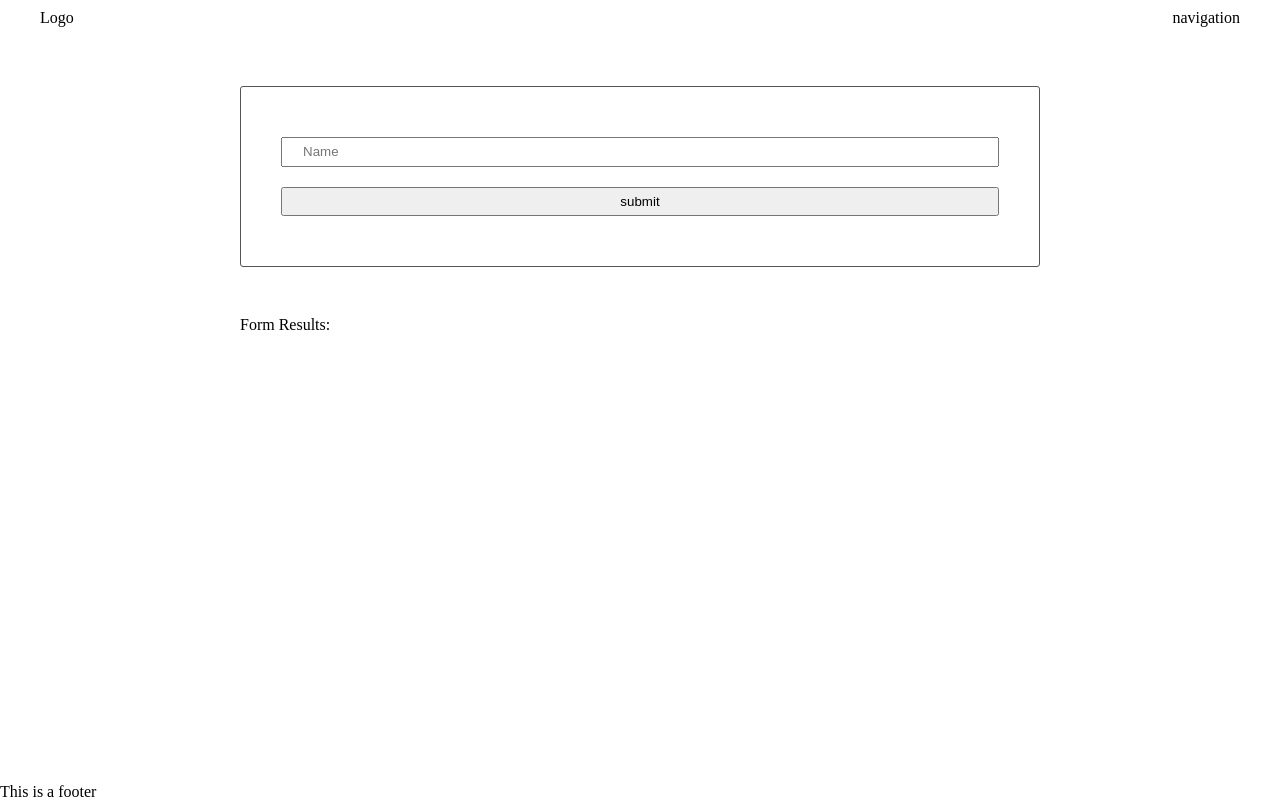
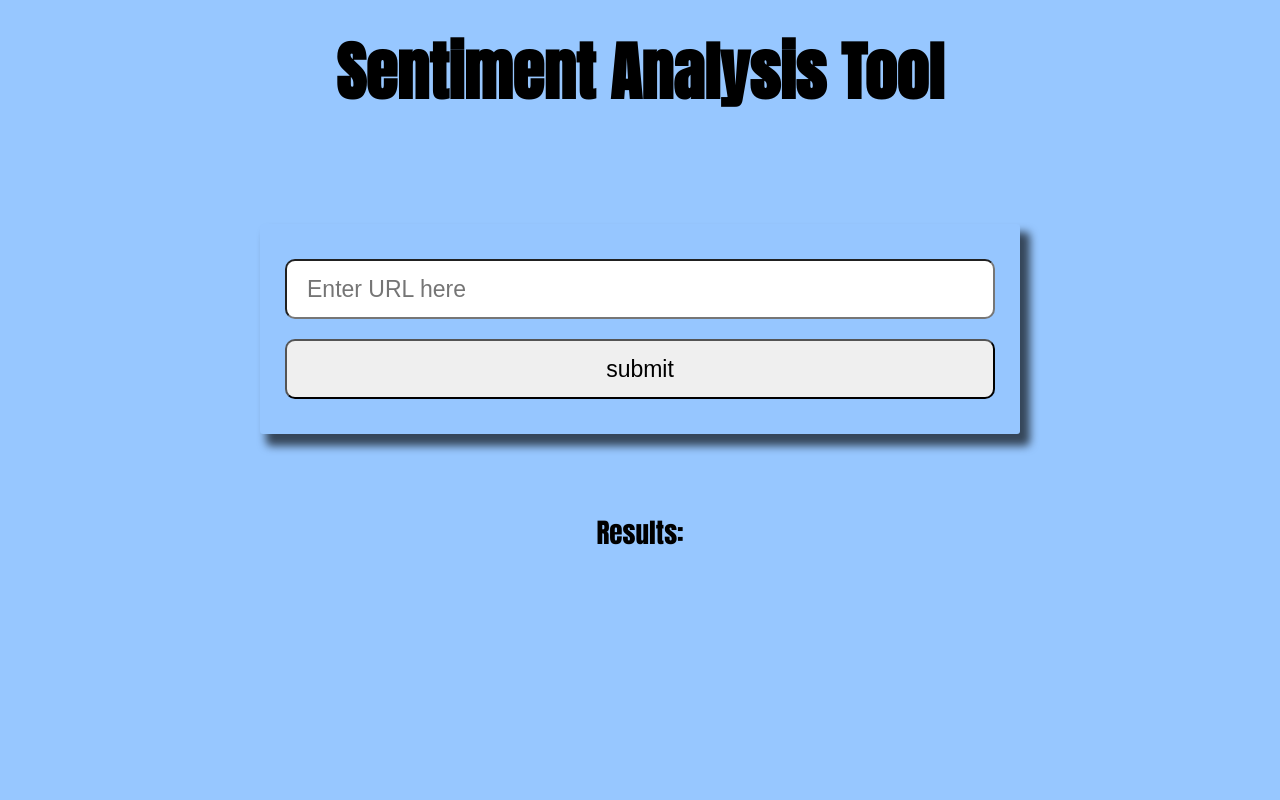
Before and after one commit to LIQBit/Frontend-Nanodegree-NLP-Project, a website built with webpack: page src/client/views/index.html in a window 1280 px wide. Built offline with nearby package versions, Linux system fonts and the light colour scheme.

Commit message:
styling, minor changes to index and formHandler

```diff
--- a/package.json
+++ b/package.json
@@ -19,6 +19,7 @@
     "dotenv": "^8.2.0",
     "express": "^4.17.1",
     "node-fetch": "^2.6.1",
+    "node-netstat": "^1.8.0",
     "webpack": "^4.35.3",
     "webpack-cli": "^3.3.5"
   },
--- a/src/client/js/formHandler.js
+++ b/src/client/js/formHandler.js
@@ -32,8 +32,8 @@ export const postText = (data = {}) => {
 function updateUI(data) {
     console.log(data)
     document.getElementById('confidence').innerHTML = `Confidence: ${data.confidence}`;
-    document.getElementById('subjectivity').innerHTML = `Subjectivity ${data.subjectivity}`;
-    document.getElementById('irony').innerHTML = `Irony ${data.irony}`;
+    document.getElementById('subjectivity').innerHTML = `Subjectivity: ${data.subjectivity}`;
+    document.getElementById('irony').innerHTML = `Irony: ${data.irony}`;
     document.getElementById('score').innerHTML = `Score Tag: ${data.score_tag}`;
 }
 
--- a/src/client/styles/base.scss
+++ b/src/client/styles/base.scss
@@ -2,6 +2,8 @@ body {
     display: flex;
     flex-direction: column;
     min-height: 100vh;
+    background-color: rgba(111, 178, 255, 0.719);
+    font-family: 'Anton', sans-serif;
 }
 
 main {
@@ -10,5 +12,28 @@ main {
 
 section {
     max-width: 800px;
-    margin: 50px auto;
+    margin: 20px auto;
+    padding: 5px;
+
+    h1 {
+        font-size: 1.7em;
+        text-align: center;
+    }
+    #results {
+        font-size: 22px;
+        padding-top: 10px;
+        text-align: center;
+        .res {
+            padding: 10px;
+        }
+    }
+
 }
+
+// media query for style over 900px
+@media(min-width:900px) {
+    section {
+        margin: 60px auto;
+    }
+
+}
--- a/src/client/styles/form.scss
+++ b/src/client/styles/form.scss
@@ -1,12 +1,32 @@
 form {
-    border: 1px solid #545454;
+    margin: 15px;
     border-radius: 3px;
-    padding: 40px;
+    background-color: rgba(64, 153, 255, 0.014);
+    box-shadow: 8px 10px 9px 2px rgba(0,0,0,0.65);
+    padding: 25px;
+    input {
+        padding: 5px 20px;
+        border-radius: 10px;
+        width: 100%;
+        height: 60px;
+        line-height: 16px;
+        margin: 10px 0;
+        font-size: 23px;
+    }
+
 }
 
-input {
-    padding: 5px 20px;
-    width: 100%;
-    line-height: 16px;
-    margin: 10px 0;
+// media query for style over 900px
+@media(min-width:900px) {
+
+    input {
+        padding: 5px 20px;
+        border-radius: 10px;
+        width: 100%;
+        height: 60px;
+        line-height: 16px;
+        margin: 10px 0;
+        font-size: 23px;
+    }
+
 }
--- a/src/client/styles/header.scss
+++ b/src/client/styles/header.scss
@@ -1,5 +1,29 @@
 header {
     display: flex;
     justify-content: space-between;
-    padding: 10px 40px;
+    padding: 40px 40px;
+    margin-left: auto;
+    margin-right: auto;
+    .logo {
+        width: 100%;
+        font-size: 7vw;
+        font-weight: bold;
+    }
 }
+
+
+// media query for style over 900px
+@media(min-width:900px) {
+    header {
+        display: flex;
+        justify-content: space-between;
+        padding: 40px 40px;
+        margin-left: auto;
+        margin-right: auto;
+        .logo {
+            font-size: 4em;
+        }
+    }
+
+
+}
--- a/src/client/views/index.html
+++ b/src/client/views/index.html
@@ -1,48 +1,41 @@
 <!DOCTYPE html>
 <html lang="en" dir="ltr">
     <head>
-        <meta charset="utf-8">
+        <meta charset="utf-8" name="viewport" content="width=device-width, initial-scale=1.0">
+        <link rel="preconnect" href="https://fonts.gstatic.com">
+        <link href="https://fonts.googleapis.com/css2?family=Anton&display=swap" rel="stylesheet">
         <title>Test</title>
-
-        <!--<link rel="stylesheet" href="/styles/resets.css">
-        <link rel="stylesheet" href="/styles/base.css">
-        <link rel="stylesheet" href="/styles/header.css">
-        <link rel="stylesheet" href="/styles/form.css">
-        <link rel="stylesheet" href="/styles/footer.css"> -->
     </head>
 
     <body>
 
         <header>
-            <div class="">
-                Logo
-            </div>
-            <div class="">
-                navigation
+            <div class="logo">
+                <h1>Sentiment Analysis Tool</h1>
             </div>
         </header>
 
         <main>
             <section>
                 <form class="" onsubmit="return handleSubmit(event)">
-                    <input id="name" type="text" name="input" value="" placeholder="Name">
+                    <input id="name" type="text" name="input" value="" placeholder="Enter URL here">
                     <input type="submit" name="" value="submit" onclick="return Client.handleSubmit(event)" onsubmit="return handleSubmit(event)">
                 </form>
             </section>
 
             <section>
-                <strong>Form Results:</strong>
+                <h1>Results:</h1>
                 <div id="results">
-                    <div id="confidence"> </div>
-                    <div id="subjectivity"> </div>
-                    <div id="irony"> </div>
-                    <div id="score"> </div>
+                    <div class="res" id="confidence"></div>
+                    <div class="res" id="subjectivity"></div>
+                    <div class="res" id="irony"></div>
+                    <div class="res" id="score"></div>
                 </div>
             </section>
         </main>
 
         <footer>
-            <p>This is a footer</p>
+            <p></p>
         </footer>
 
     </body>
```
Also changed, not shown: 1 other file.
